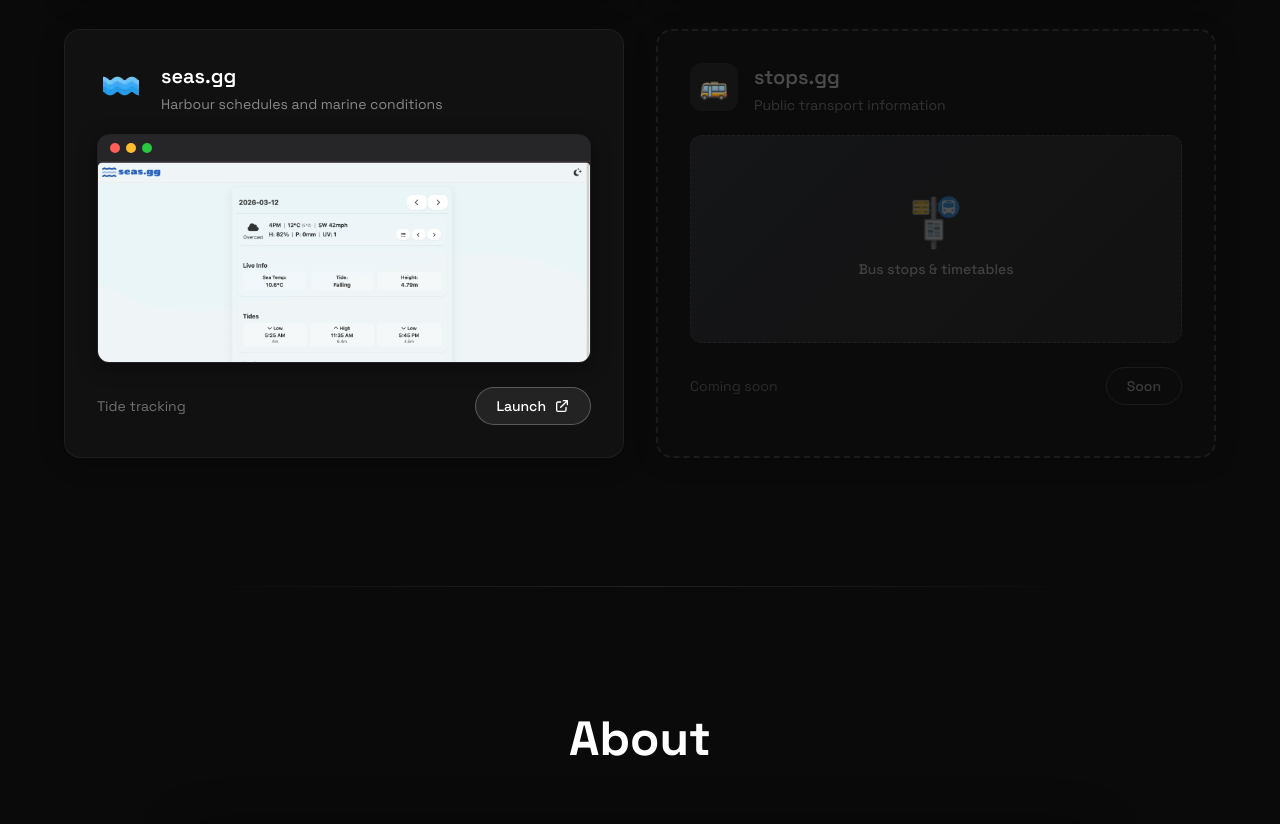
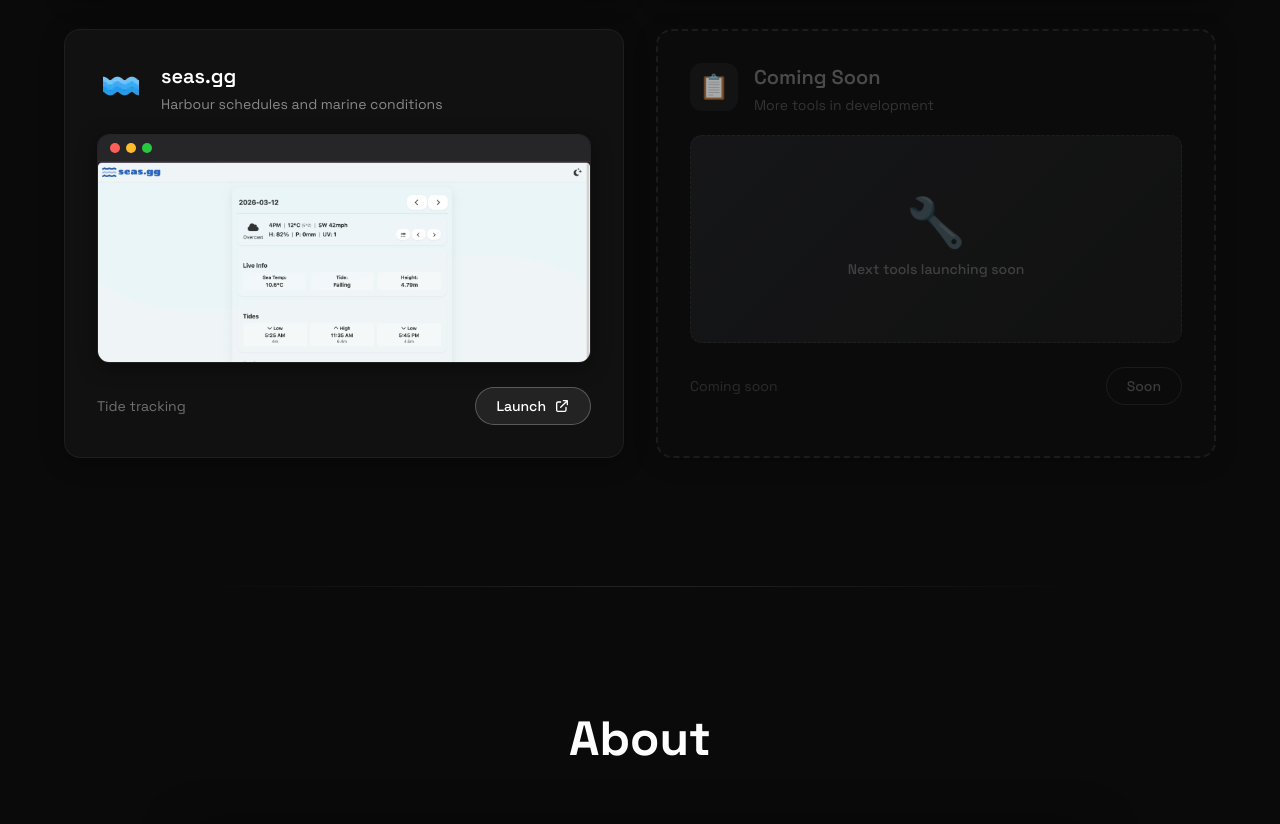
Before and after one commit to lukejameson/gyslabs.gg, a plain HTML site: page index.html in a window 1280 px wide. Shown: the part 1544-2368 px from the top of the page. Drawn offline with nearby package versions, Linux system fonts and the light colour scheme.

Commit message:
remove branding for stops

```diff
--- a/index.html
+++ b/index.html
@@ -327,16 +327,16 @@
                     <!-- stops.gg (coming soon) -->
                     <div class="app-card coming-soon rounded-2xl p-4 sm:p-6 md:p-8">
                         <div class="flex items-start gap-3 sm:gap-4 mb-4 sm:mb-5">
-                            <div class="w-10 sm:w-12 h-10 sm:h-12 rounded-xl bg-white/5 flex items-center justify-center text-lg sm:text-2xl flex-shrink-0" aria-hidden="true">🚌</div>
+                            <div class="w-10 sm:w-12 h-10 sm:h-12 rounded-xl bg-white/5 flex items-center justify-center text-lg sm:text-2xl flex-shrink-0" aria-hidden="true">📋</div>
                             <div class="min-w-0">
-                                <h3 class="text-lg sm:text-xl font-semibold mb-1 text-white/40 truncate">stops.gg</h3>
-                                <p class="text-white/25 text-xs sm:text-sm line-clamp-2">Public transport information</p>
+                                <h3 class="text-lg sm:text-xl font-semibold mb-1 text-white/40 truncate">Coming Soon</h3>
+                                <p class="text-white/25 text-xs sm:text-sm line-clamp-2">More tools in development</p>
                             </div>
                         </div>
                         <div class="visual-placeholder rounded-xl h-32 sm:h-44 md:h-52 mb-4 sm:mb-6 flex items-center justify-center" style="border: 1px dashed rgba(255,255,255,0.08);">
                             <div class="text-center">
-                                <div class="text-3xl sm:text-5xl mb-2 sm:mb-3 opacity-40" aria-hidden="true">🚏</div>
-                                <div class="text-white/30 text-xs sm:text-sm font-medium">Bus stops & timetables</div>
+                                <div class="text-3xl sm:text-5xl mb-2 sm:mb-3 opacity-40" aria-hidden="true">🔧</div>
+                                <div class="text-white/30 text-xs sm:text-sm font-medium">Next tools launching soon</div>
                             </div>
                         </div>
                         <div class="flex flex-col sm:flex-row items-start sm:items-center justify-between gap-2 sm:gap-2">
```
